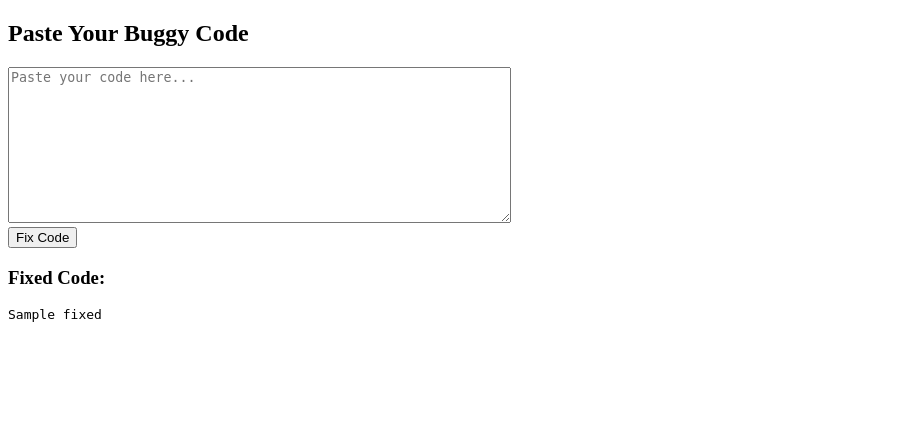
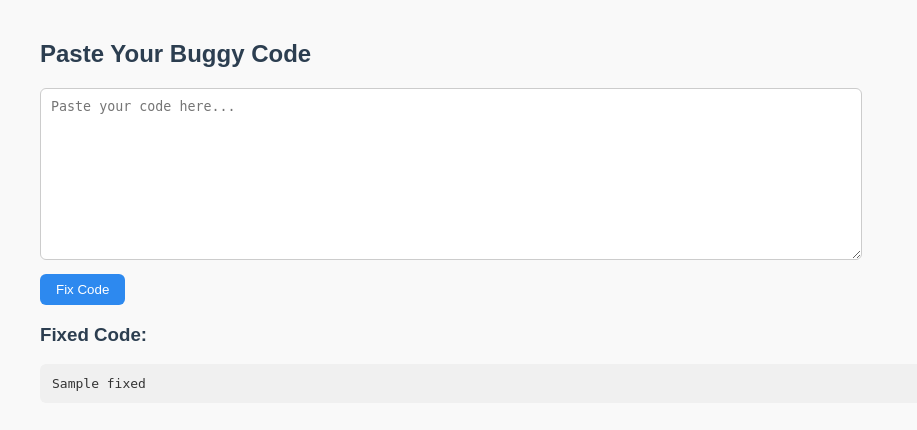
Before and after one commit to Manoj-MMK/SmartSDLC-AI-Enhanced-Software-Development-Lifecycle, a Flask app: template templates/bugfix.html in a window 1280 px wide. Shown: the top 430 px of the page, without its empty margins (0-917 px from the left). Run offline with Flask 3, Linux system fonts and the light colour scheme; the template is opened without the code that fills it: most values are stand-ins (such as "Sample title", 1, 10 or a date in 2020).

Commit message:
Update bugfix.html

```diff
--- a/templates/bugfix.html
+++ b/templates/bugfix.html
@@ -1,6 +1,62 @@
 <!DOCTYPE html>
 <html>
 <head><title>Bug Fixer</title></head>
+  <style>
+  body {
+    font-family: Arial, sans-serif;
+    margin: 40px;
+    background-color: #f9f9f9;
+    color: #333;
+  }
+
+  h1, h2, h3 {
+    color: #2c3e50;
+  }
+
+  ul {
+    padding-left: 20px;
+  }
+
+  textarea, input[type="text"] {
+    width: 100%;
+    max-width: 800px;
+    padding: 10px;
+    font-family: monospace;
+    border: 1px solid #ccc;
+    border-radius: 6px;
+    margin-bottom: 10px;
+  }
+
+  button {
+    background-color: #2d89ef;
+    color: white;
+    padding: 8px 16px;
+    border: none;
+    border-radius: 6px;
+    cursor: pointer;
+  }
+
+  button:hover {
+    background-color: #1b5cbf;
+  }
+
+  pre {
+    background-color: #f0f0f0;
+    padding: 12px;
+    border-radius: 6px;
+    overflow-x: auto;
+  }
+
+  a {
+    color: #2d89ef;
+    text-decoration: none;
+  }
+
+  a:hover {
+    text-decoration: underline;
+  }
+</style>
+
 <body>
   <h2>Paste Your Buggy Code</h2>
   <form method="post">
```
